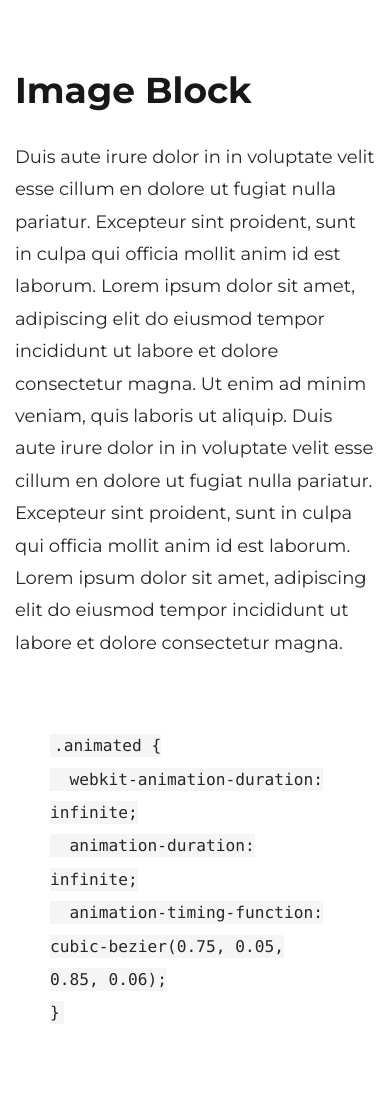
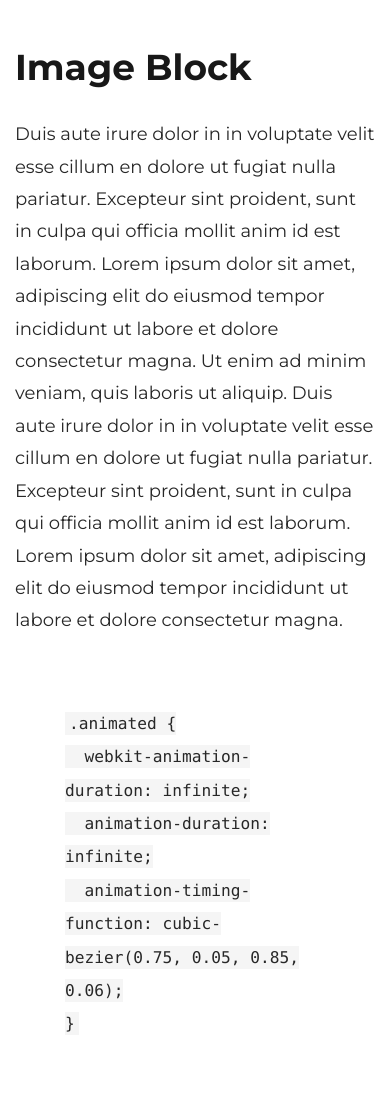
Before and after one commit to heide-io/larva-labs, a PHP site: page /styleguide-blocks.php in a window 390 px wide. Shown: the part 3388-4499 px from the top of the page. Before the commit the page ends 4409 px from the top, so only its background shows below. Run offline with PHP 8.4, Linux system fonts and the light colour scheme; data that the repository does not hold is empty.

Commit message:
Add rows + cols to full blocks

```diff
--- a/styleguide-blocks.php
+++ b/styleguide-blocks.php
@@ -47,14 +47,15 @@
 		</div>
 	</div>
 
-	<!-- image block -->
-	<div class="container container_full">
-		<div class="image_block">
+	<!-- image_block -->
+	<div class="container_full">
+		<div class="row">
+			<div class="col-md-12 image_block">
 				<picture>
-				<source data-srcset="fpo/project-fpo.png, fpo/project-2x.png 2x">
-				<img src="fpo/project-fpo.png" alt="Google Androidify" class="img-responsive lazyload">
+					<source data-srcset="fpo/blog-list-thumbnail-fpo.png, fpo/blog-list-thumbnail-2x.png 2x">
+					<img src="fpo/blog-list-thumbnail-fpo.png" alt="Androidify Yourself in Times Square" class="img-responsive lazyload">
 				</picture>
-			<p class="details">Full image block with caption</p>
+			</div>
 		</div>
 	</div>
 
@@ -118,7 +119,8 @@
 
 	<!-- code block -->
 	<div class="container">
-		<div class="code_block">
+		<div class="row">
+			<div class="col-md-12 code_block">
 				<code>
 					.animated &#123; <br>
 				  &nbsp;&nbsp;webkit-animation-duration: infinite;<br>
@@ -126,6 +128,7 @@
 				  &nbsp;&nbsp;animation-timing-function: cubic-bezier(0.75, 0.05, 0.85, 0.06);<br>
 					&#125;
 				</code>
+			</div>
 		</div>
 	</div>
 
```
Lines whose indentation alone changed are shown as unchanged.
